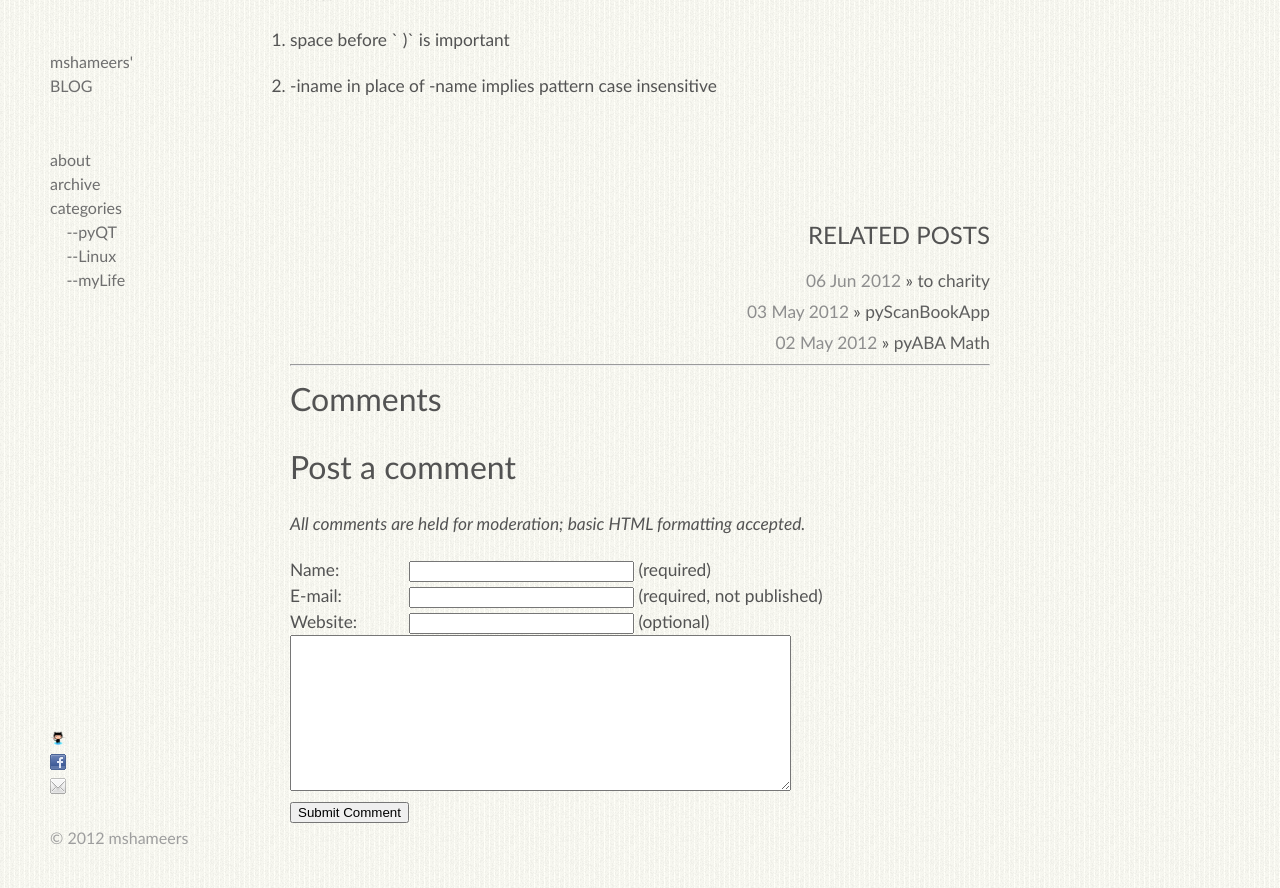
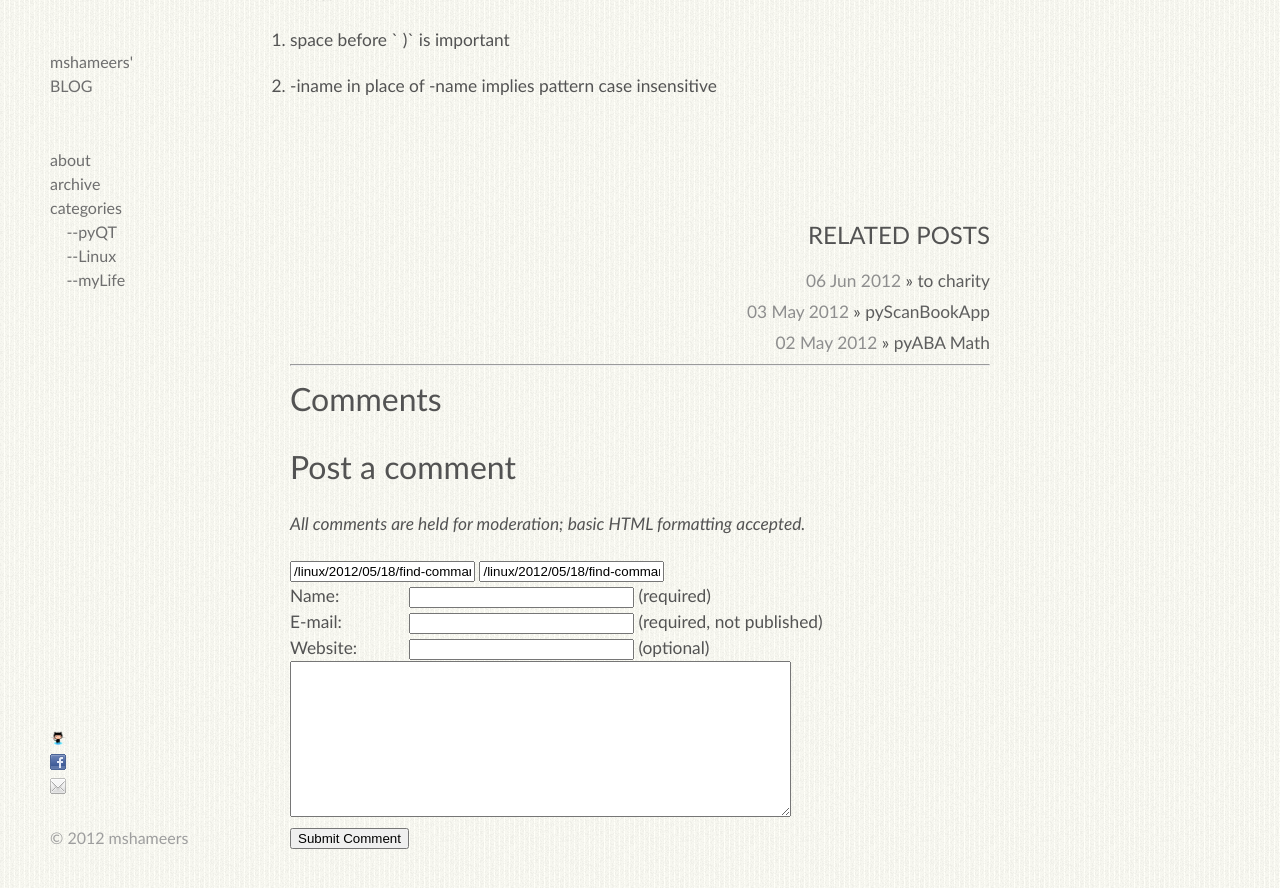
Before and after one commit to mshameers/mshameers.github.com, a Jekyll site: the page built from _posts/2012-05-18-find-command-with-exclude-pattern.markdown, in a window 1280 px wide and 900 px high, scrolled down 542 px. Shown: the top 888 px of the window. Built offline with Jekyll 4.4.1, drawn with Linux system fonts in a browser that asks for light colours; nearby versions of some CDN libraries; a script that is not in the unit is left out.

Commit message:
comments changed

```diff
--- a/_includes/comment_template.html
+++ b/_includes/comment_template.html
@@ -27,8 +27,8 @@
 		All comments are held for moderation; basic HTML formatting accepted.
 	</p>
 	<form id="commentform" method="POST" action="{{site.url}}/commentsubmit.php">
-		<input type="hidden" name="post_id" value="{{page.id}}" />
-		<input type="hidden" name="return_url" value="{{site.url}}{{page.url}}" />
+		<input type="text" name="post_id" value="{{page.id}}" />
+		<input type="text" name="return_url" value="{{site.url}}{{page.url}}" />
 		<table>
 			<tr>
 				<th>Name:</th>
```
Also changed, not shown: 1 other file.
